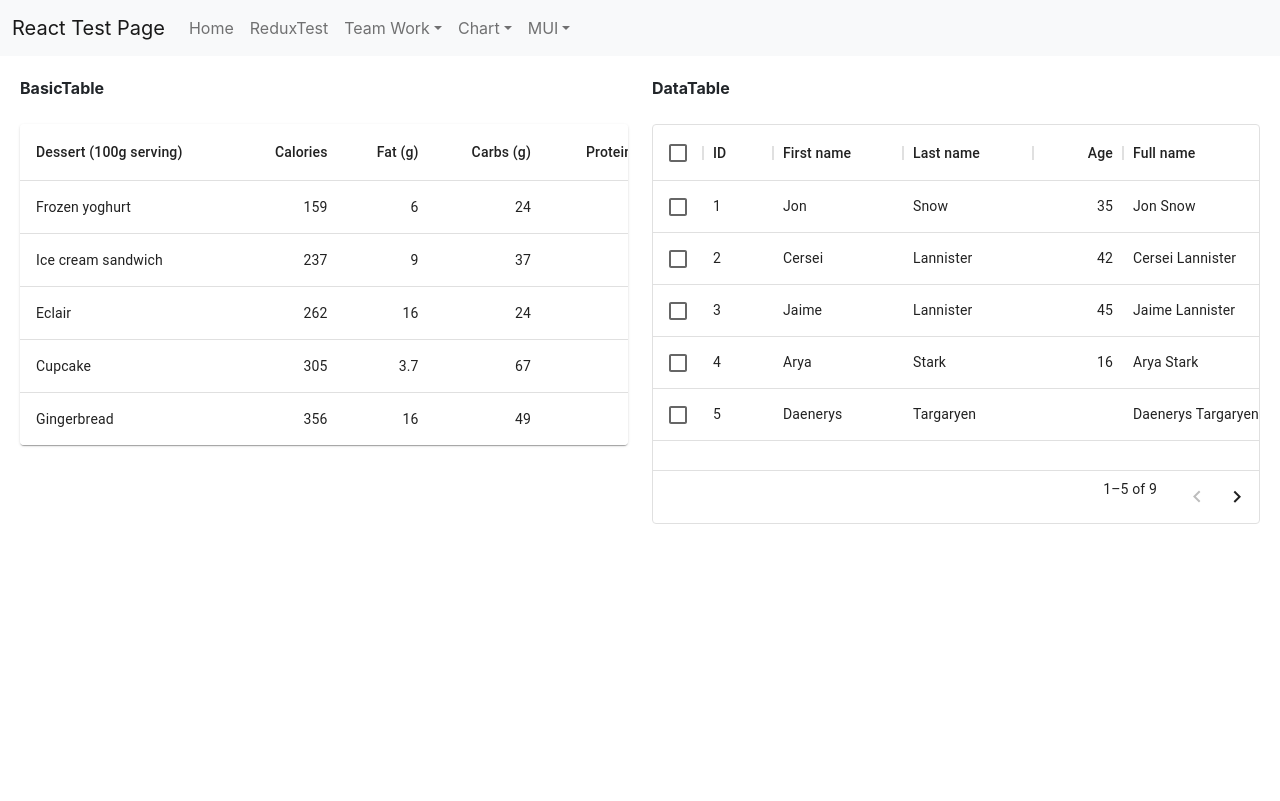
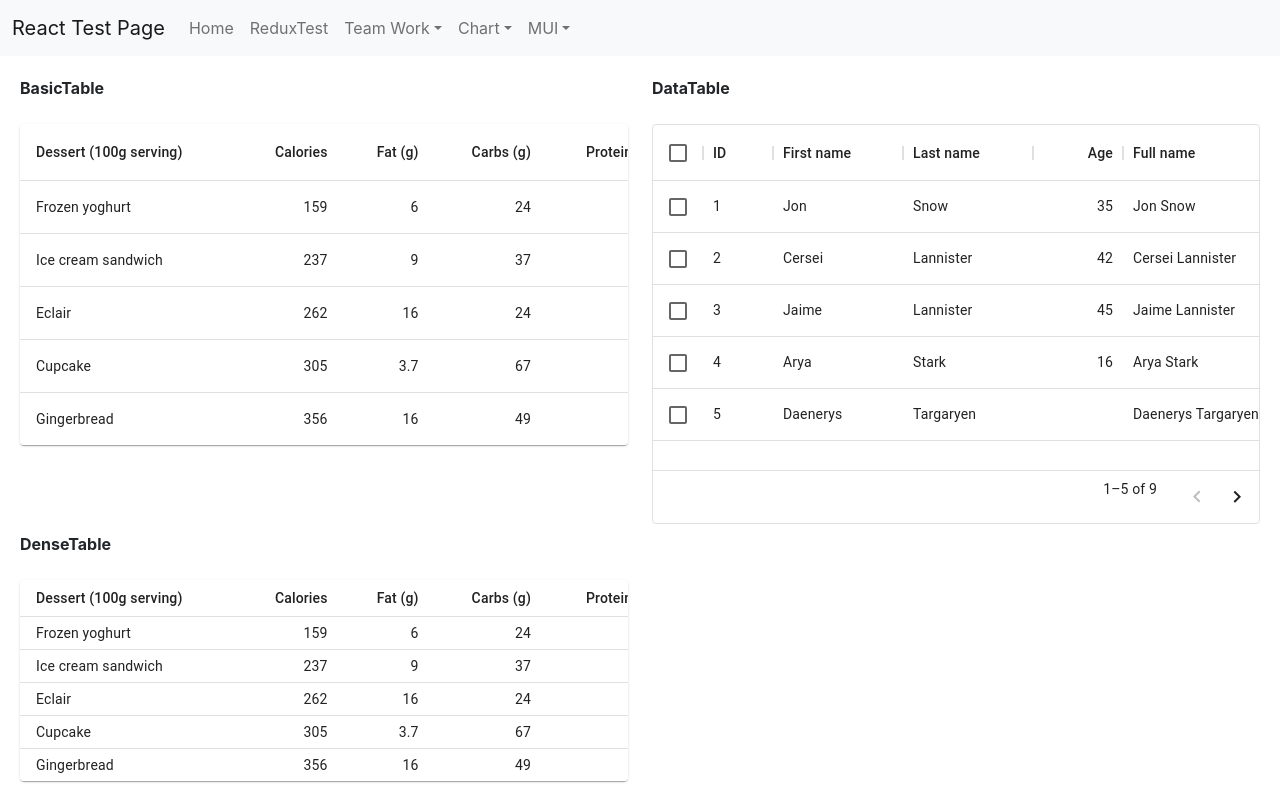
Before and after one commit to jinseok1306/React-Test, a React (Create React App) app in the folder ReactProject/client_app/: page /MUI/TablePage in a window 1280 px wide. Built offline with nearby package versions, Linux system fonts and the light colour scheme.

Commit message:
MUI DenseTable 테스트 완료

```diff
--- /dev/null
+++ b/ReactProject/client_app/src/components/Table/DenseTable.tsx
@@ -0,0 +1,60 @@
+import * as React from 'react';
+import Table from '@mui/material/Table';
+import TableBody from '@mui/material/TableBody';
+import TableCell from '@mui/material/TableCell';
+import TableContainer from '@mui/material/TableContainer';
+import TableHead from '@mui/material/TableHead';
+import TableRow from '@mui/material/TableRow';
+import Paper from '@mui/material/Paper';
+
+function createData(
+    name: string,
+    calories: number,
+    fat: number,
+    carbs: number,
+    protein: number,
+) {
+    return { name, calories, fat, carbs, protein };
+}
+
+const rows = [
+    createData('Frozen yoghurt', 159, 6.0, 24, 4.0),
+    createData('Ice cream sandwich', 237, 9.0, 37, 4.3),
+    createData('Eclair', 262, 16.0, 24, 6.0),
+    createData('Cupcake', 305, 3.7, 67, 4.3),
+    createData('Gingerbread', 356, 16.0, 49, 3.9),
+];
+
+export default function DenseTable() {
+    return (
+        <TableContainer component={Paper}>
+            <Table sx={{ minWidth: 650 }} size="small" aria-label="a dense table">
+                <TableHead>
+                    <TableRow>
+                        <TableCell>Dessert (100g serving)</TableCell>
+                        <TableCell align="right">Calories</TableCell>
+                        <TableCell align="right">Fat&nbsp;(g)</TableCell>
+                        <TableCell align="right">Carbs&nbsp;(g)</TableCell>
+                        <TableCell align="right">Protein&nbsp;(g)</TableCell>
+                    </TableRow>
+                </TableHead>
+                <TableBody>
+                    {rows.map((row) => (
+                        <TableRow
+                            key={row.name}
+                            sx={{ '&:last-child td, &:last-child th': { border: 0 } }}
+                        >
+                            <TableCell component="th" scope="row">
+                                {row.name}
+                            </TableCell>
+                            <TableCell align="right">{row.calories}</TableCell>
+                            <TableCell align="right">{row.fat}</TableCell>
+                            <TableCell align="right">{row.carbs}</TableCell>
+                            <TableCell align="right">{row.protein}</TableCell>
+                        </TableRow>
+                    ))}
+                </TableBody>
+            </Table>
+        </TableContainer>
+    );
+}
--- a/ReactProject/client_app/src/pages/MUI/TablePage.tsx
+++ b/ReactProject/client_app/src/pages/MUI/TablePage.tsx
@@ -3,6 +3,7 @@
 import Grid from '@mui/material/Grid';
 import BasicTable from '../../components/Table/BasicTable';
 import DataTable from '../../components/Table/DataTable';
+import DenseTable from '../../components/Table/DenseTable';
 
 const TablePage = () => {
     return (
@@ -18,6 +19,10 @@
                         <b>DataTable</b><div>&nbsp;</div>
                         <DataTable />
                     </Grid>
+                    <Grid item xs={6}>
+                        <b>DenseTable</b><div>&nbsp;</div>
+                        <DenseTable />
+                    </Grid>
                 </Grid>
             </div>
         </div>
```
Also changed, not shown: 1 other file (tests, documents, lock files or other folders).
